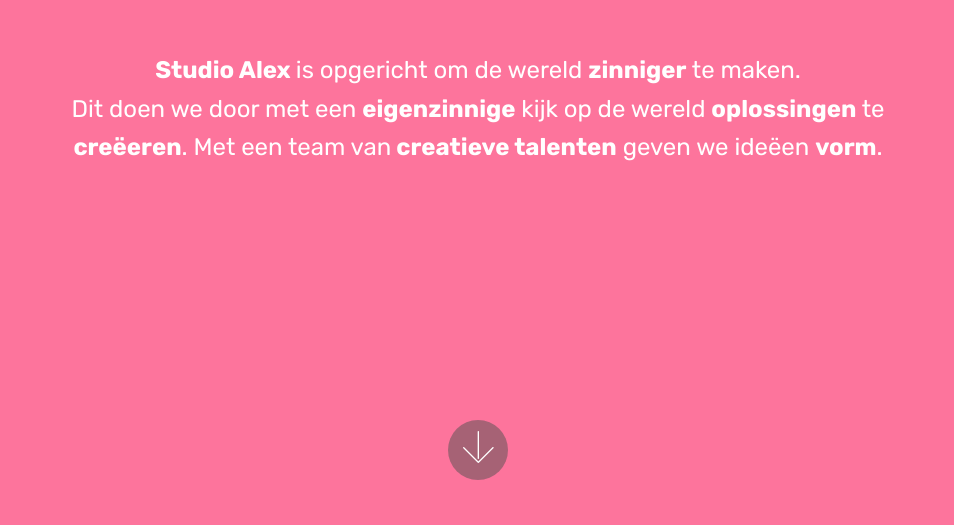
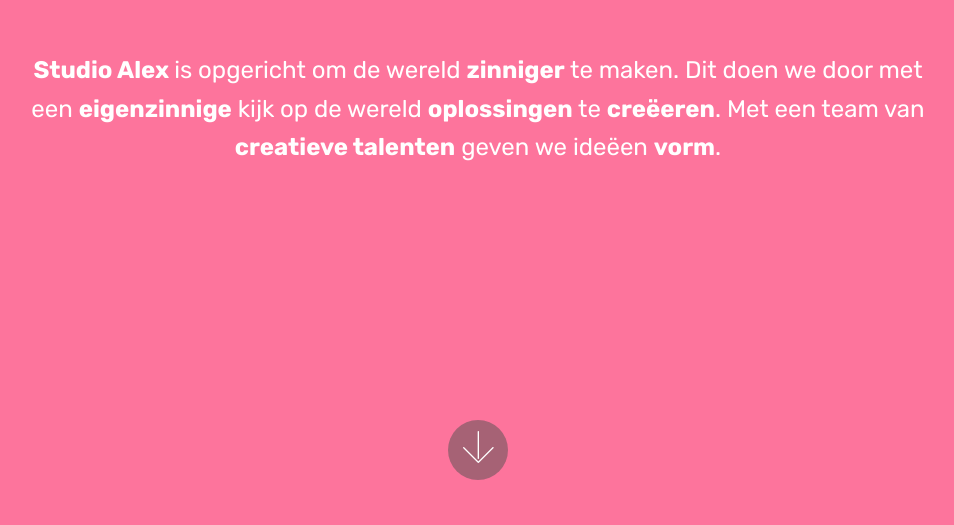
Before and after one commit to Alexanderettema/Studio-Alex, a plain HTML site: page index.html in a window 1280 px wide. Shown: the part 275-800 px from the top of the page, without its empty margins (162-1116 px from the left). Drawn offline with Linux system fonts and the light colour scheme; files whose address does not match are found by name.

Commit message:
Update index.html

```diff
--- a/index.html
+++ b/index.html
@@ -30,7 +30,7 @@
         <div class="row justify-content-center">
             <div class="mbr-white col-md-10">
 
-                <p class="mbr-text align-center display-5 pb-3 mbr-fonts-style"><strong>Studio Alex&nbsp;</strong>is opgericht om de wereld <strong>zinniger</strong> te maken. <br>Dit doen we door met een <strong>eigenzinnige</strong> kijk op de wereld <strong>oplossingen</strong> te <strong>creëeren</strong>. Met een team van<strong> creatieve talenten</strong>&nbsp;geven we ideëen <strong>vorm</strong>.<br></p>
+                <p class="mbr-text align-center display-5 pb-3 mbr-fonts-style"><strong>Studio Alex&nbsp;</strong>is opgericht om de wereld <strong>zinniger</strong> te maken. Dit doen we door met een <strong>eigenzinnige</strong> kijk op de wereld <strong>oplossingen</strong> te <strong>creëeren</strong>. Met een team van<strong> creatieve talenten</strong>&nbsp;geven we ideëen <strong>vorm</strong>.<br></p>
 
             </div>
         </div>
```
